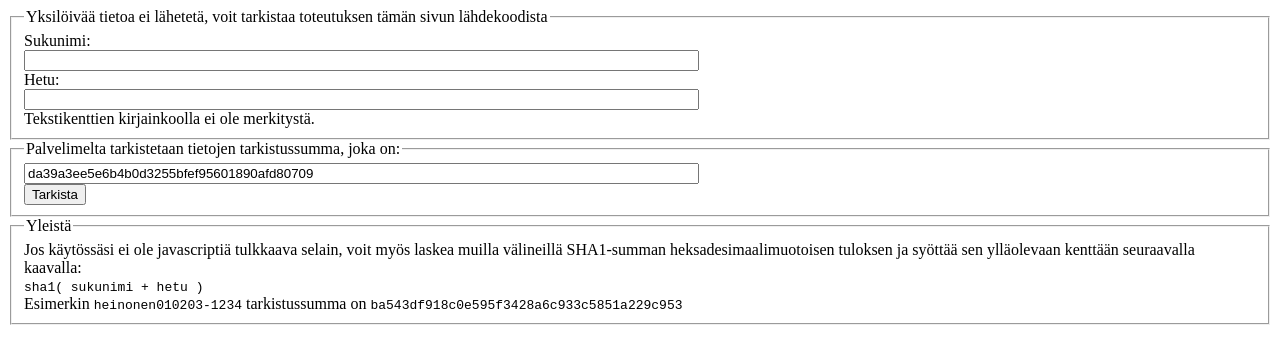
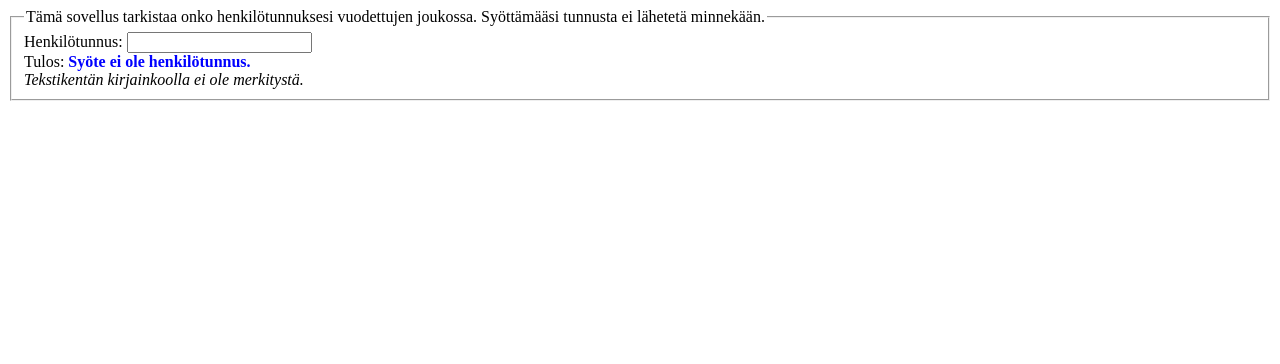
Before and after one commit to jammi/vuototarkistus, a plain HTML site: page index.html in a window 1280 px wide. Drawn offline with Linux system fonts and the light colour scheme.

Commit message:
client-side toteutus apuohjelmineen toteutettu. mukana referenssitiedosto, joka sisältää 000000-0000 ja 111111-1111 -tunnusten sha1-summat.

```diff
--- a/index.html
+++ b/index.html
@@ -5,15 +5,28 @@ Tekijä: Juha-Jarmo Heinonen
 Tätä esimerkkiä saa soveltaa vapaasti.
 -->
 <meta http-equiv="Content-Type" content="text/html;charset=utf-8" >
+<script src="checksums.js"></script>
 <script src="webtoolkit.sha1.js"></script>
 <script>
 function alustus(){
   var
-  nimi = document.getElementById('nimi'),
   hetu = document.getElementById('hetu'),
-  sha1sum = document.getElementById('sha1sum'),
+  found = document.getElementById('found'),
   laske = function(){
-    sha1sum.value = SHA1(nimi.value.toLowerCase()+hetu.value.toLowerCase());
+    if ( hetu.value.length === 11 ){
+      if ( hetusums.indexOf( SHA1(hetu.value.toLowerCase()) ) !== -1 ) {
+        found.style.color = '#f00';
+        found.innerText = 'Syötetty henkilötunnus on vuodettu.'
+      }
+      else {
+        found.style.color = '#090';
+        found.innerText = 'Syötettyä henkilötunnusta ei ole vuodettu.'
+      }
+    }
+    else {
+      found.style.color = '#00f';
+      found.innerText = 'Syöte ei ole henkilötunnus.'
+    }
   };
   laske();
   document.onkeyup = laske;
@@ -21,23 +34,10 @@ function alustus(){
 </script>
 </head><body>
 <fieldset>
-  <legend>Yksilöivää tietoa ei lähetetä, voit tarkistaa toteutuksen tämän sivun lähdekoodista</legend>
-  Sukunimi:<br /><input id="nimi" type="text" style="width:50em" /><br />
-  Hetu:<br /><input id="hetu" type="text" style="width:50em" /><br />
-  Tekstikenttien kirjainkoolla ei ole merkitystä.
-</fieldset>
-<form method="post" enctype="application/x-www-form-urlencoded" action="tarkista.cgi">
-  <fieldset>
-    <legend>Palvelimelta tarkistetaan tietojen tarkistussumma, joka on:</legend>
-    <input id="sha1sum" name="sha1sum" style="width:50em" type="text" /><br />
-    <input type="submit" name="ok" value="Tarkista" />
-  </fieldset>
-</form>
-<fieldset>
-  <legend>Yleistä</legend>
-  Jos käytössäsi ei ole javascriptiä tulkkaava selain, voit myös laskea muilla välineillä SHA1-summan heksadesimaalimuotoisen tuloksen ja syöttää sen ylläolevaan kenttään seuraavalla kaavalla:<br />
-  <code>sha1( sukunimi + hetu )</code><br />
-  Esimerkin <code>heinonen010203-1234</code> tarkistussumma on <code>ba543df918c0e595f3428a6c933c5851a229c953</code>
+  <legend>Tämä sovellus tarkistaa onko henkilötunnuksesi vuodettujen joukossa. Syöttämääsi tunnusta ei lähetetä minnekään.</legend>
+  Henkilötunnus: <input id="hetu" type="text" /><br />
+  Tulos: <strong id="found" /></strong><br />
+  <em>Tekstikentän kirjainkoolla ei ole merkitystä.</em>
 </fieldset>
 <script>
 alustus();
```
Also changed, not shown: 2 other files.
